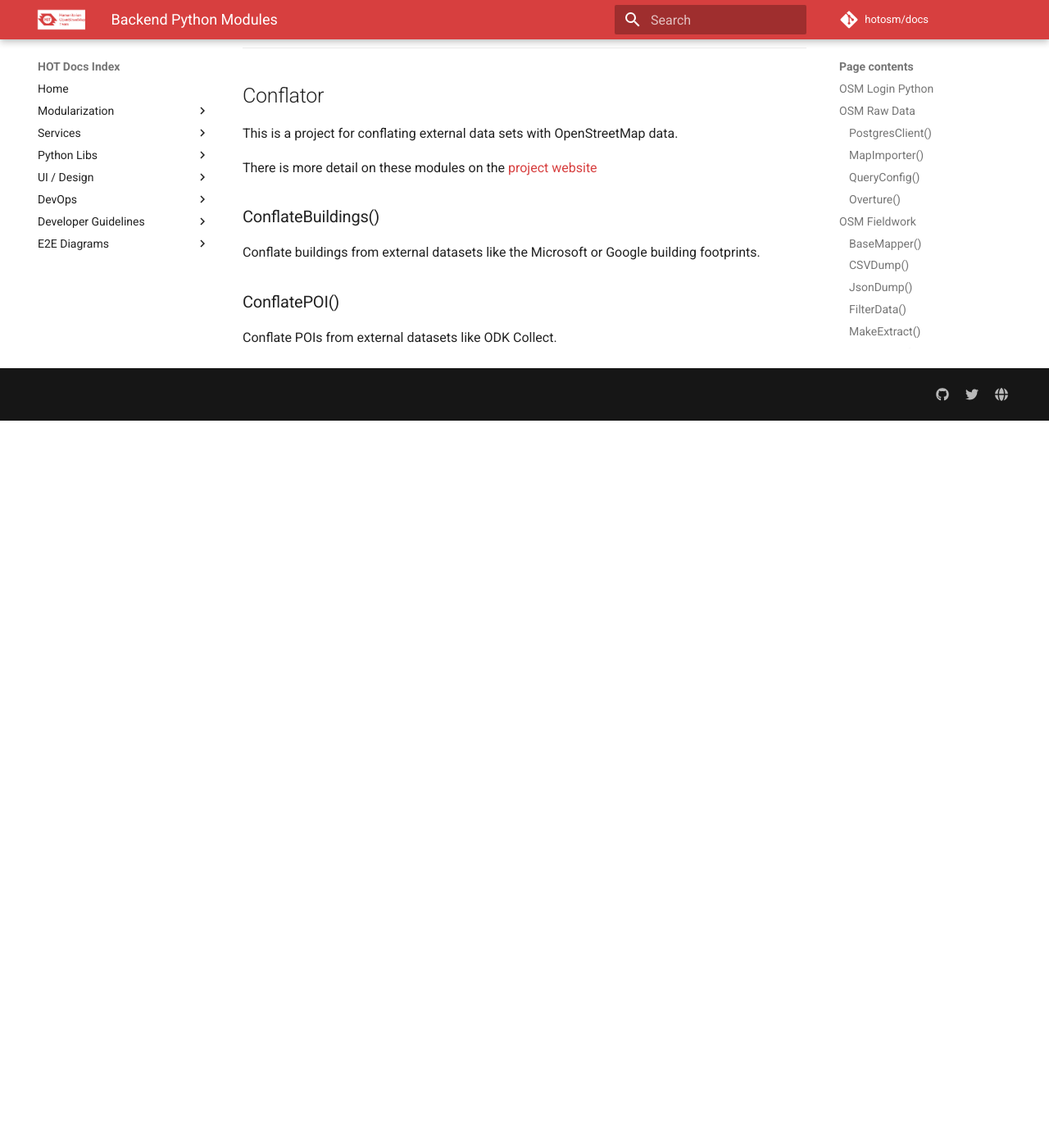
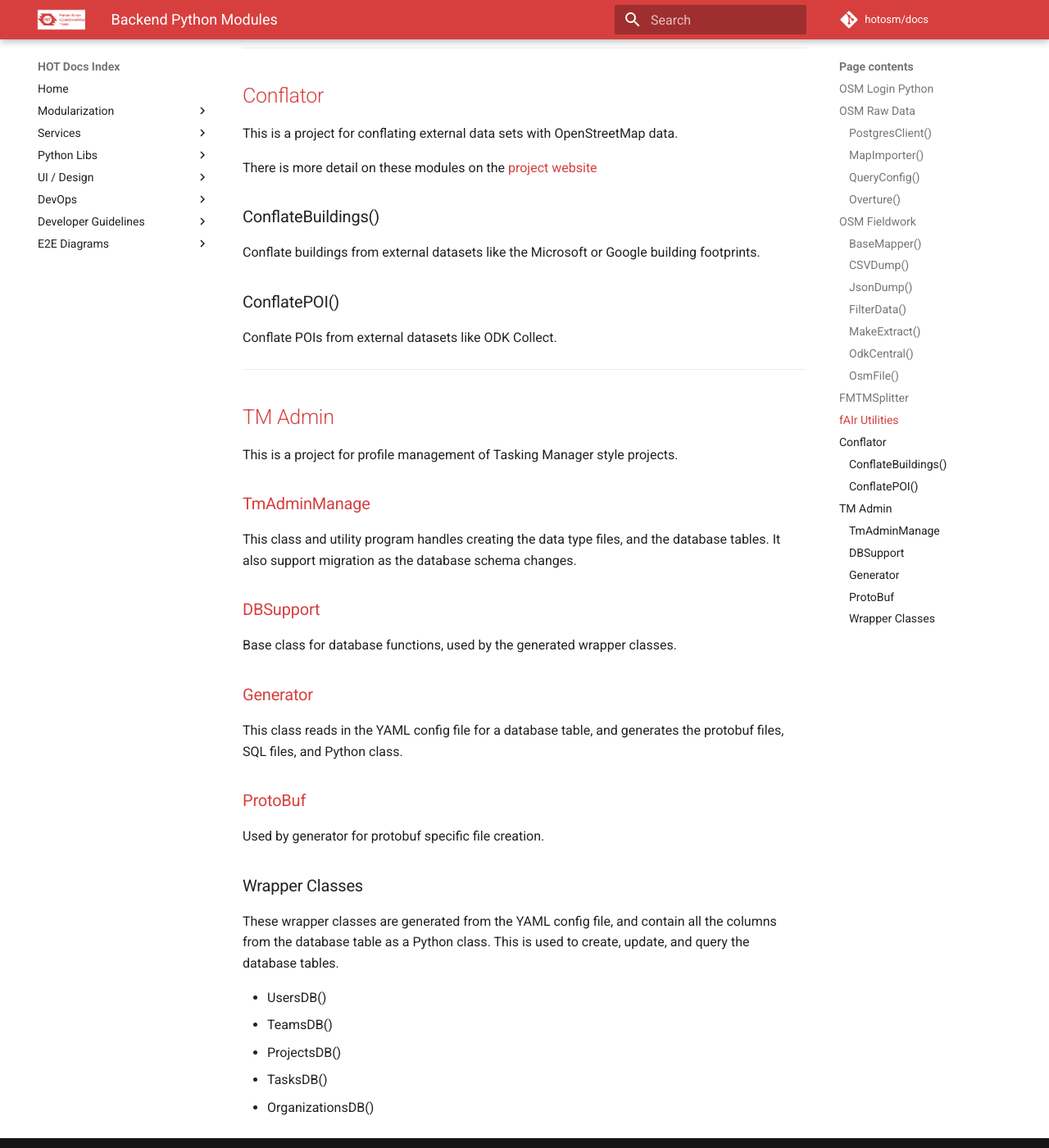
Before and after one commit to hotosm/docs, an MkDocs documentation site: the page built from docs/modules/modules-backend.md, in a window 1280 px wide and 1400 px high, scrolled down 2220 px. Shown: the whole window at 82% size. Built offline with MkDocs 1.6.1 and Material for MkDocs 9.7.7, drawn with Linux system fonts in a browser that asks for light colours; comment, search, counter and statistics services are not loaded; before the commit the page ends 2733 px from its top, so only the background shows below that.

Commit message:
fix: Add more classes

```diff
--- a/docs/modules/modules-backend.md
+++ b/docs/modules/modules-backend.md
@@ -91,7 +91,7 @@
 Various machine learning utils used within the fAIr backend.
 
 ***
-## Conflator
+## [Conflator](https://github.com/hotosm/conflator)
 
 This is a project for conflating external data sets with OpenStreetMap
 data.
@@ -107,3 +107,42 @@
 ### ConflatePOI()
 
 Conflate POIs from external datasets like ODK Collect.
+
+***
+## [TM Admin](https://github.com/hotosm/tm-admin)
+
+This is a project for profile management of Tasking Manager style
+projects.
+
+
+### [TmAdminManage](https://github.com/hotosm/tm-admin/blob/main/tm_admin/tmadmin-manage.py)
+
+This class and utility program handles creating the data type files,
+and the database tables. It also support migration as the database
+schema changes.
+
+### [DBSupport](https://github.com/hotosm/tm-admin/blob/main/tm_admin/dbsupport.py)
+
+Base class for database functions, used by the generated wrapper
+classes.
+
+### [Generator](https://github.com/hotosm/tm-admin/blob/main/tm_admin/generator.py)
+
+This class reads in the YAML config file for a database table, and
+generates the protobuf files, SQL files, and Python class.
+
+### [ProtoBuf](https://github.com/hotosm/tm-admin/blob/main/tm_admin/proto.py)
+
+Used by generator for protobuf specific file creation.
+
+### Wrapper Classes
+
+These wrapper classes are generated from the YAML config file, and
+contain all the columns from the database table as a Python
+class. This is used to create, update, and query the database tables.
+
+* UsersDB()
+* TeamsDB()
+* ProjectsDB()
+* TasksDB()
+* OrganizationsDB()
```
